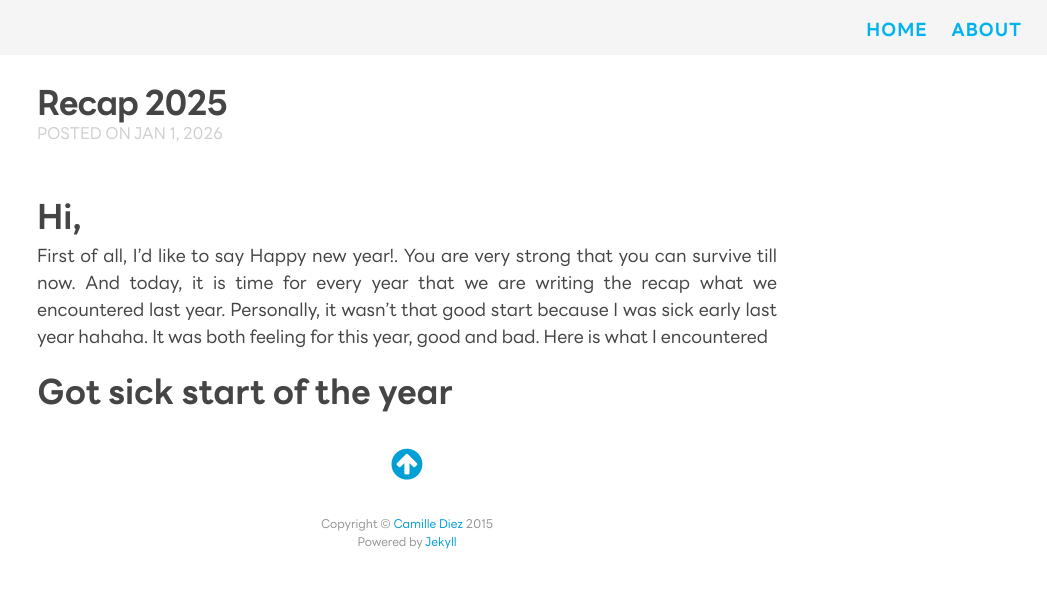
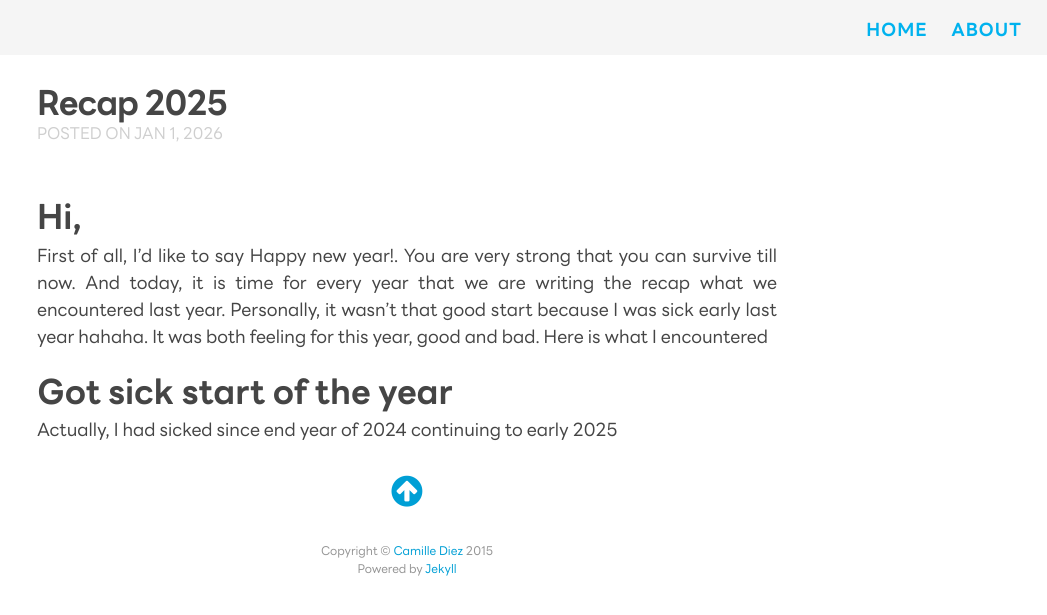
Before and after one commit to oat9002/oat9002.github.io, a Jekyll site: the page built from _posts/2026-01-01-recap-2025.md, in a window 1280 px wide. Shown: the top 615 px of the page, without its empty margins (233-1280 px from the left). Built offline with Jekyll 4.4.1, drawn with Linux system fonts in a browser that asks for light colours; nearby versions of some CDN libraries; some web fonts are replaced.

Commit message:
update recap for 2025

```diff
--- a/_posts/2026-01-01-recap-2025.md
+++ b/_posts/2026-01-01-recap-2025.md
@@ -8,3 +8,5 @@ title: Recap 2025
 First of all, I'd like to say Happy new year!. You are very strong that you can survive till now. And today, it is time for every year that we are writing the recap what we encountered last year. Personally, it wasn't that good start because I was sick early last year hahaha. It was both feeling for this year, good and bad. Here is what I encountered
 
 # Got sick start of the year
+
+Actually, I had sicked since end year of 2024 continuing to early 2025
```
